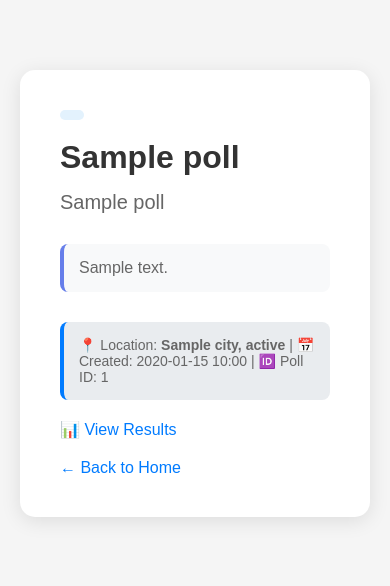
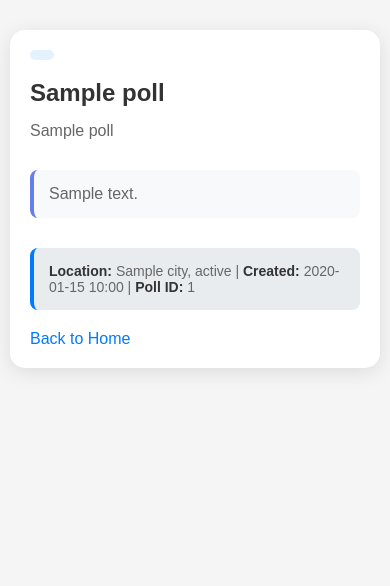
Before and after one commit to jiyang-li1/Micro-polling-capstone-project, a Flask app: template project/templates/poll_v2.html in a window 390 px wide. Shown: the top 586 px of the page. Run offline with Flask 3, Linux system fonts and the light colour scheme; the template is opened without the code that fills it: most values are stand-ins (such as "Sample title", 1, 10 or a date in 2020).

Commit message:
Update poll_v2.html

```diff
--- a/project/templates/poll_v2.html
+++ b/project/templates/poll_v2.html
@@ -63,7 +63,6 @@
             margin-bottom: 30px;
         }
 
-        /* Single Choice & Ranked Choice - Buttons */
         .option-button {
             display: block;
             width: 100%;
@@ -90,7 +89,6 @@
             transform: translateY(0);
         }
 
-        /* Multiple Choice - Checkboxes */
         .checkbox-option {
             display: block;
             padding: 15px;
@@ -120,7 +118,6 @@
             font-weight: bold;
         }
 
-        /* Rating Scale - Stars */
         .rating-container {
             display: flex;
             flex-direction: column;
@@ -139,6 +136,7 @@
             cursor: pointer;
             color: #ddd;
             transition: all 0.2s;
+            user-select: none;
         }
 
         .star:hover,
@@ -156,7 +154,6 @@
             color: #666;
         }
 
-        /* Ranked Choice - Drag and Drop */
         .ranked-options {
             list-style: none;
             padding: 0;
@@ -206,6 +203,7 @@
         .drag-handle {
             color: #999;
             font-size: 24px;
+            user-select: none;
         }
 
         .ranking-instruction {
@@ -217,7 +215,6 @@
             border-radius: 8px;
         }
 
-        /* Submit Button */
         .submit-button {
             width: 100%;
             padding: 18px;
@@ -252,6 +249,10 @@
             border-left: 4px solid #007bff;
         }
 
+        .info strong {
+            color: #333;
+        }
+
         .back-link {
             display: inline-block;
             margin-top: 20px;
@@ -270,16 +271,57 @@
             color: #666;
             font-size: 14px;
         }
+
+        @media (max-width: 768px) {
+            body {
+                padding: 10px;
+            }
+
+            .container {
+                padding: 20px;
+                margin: 20px auto;
+            }
+
+            h2 {
+                font-size: 24px;
+            }
+
+            h4 {
+                font-size: 16px;
+            }
+
+            .option-button {
+                font-size: 16px;
+                padding: 15px;
+            }
+
+            .star {
+                font-size: 36px;
+            }
+
+            .ranked-option {
+                padding: 12px;
+            }
+
+            .rank-number {
+                width: 35px;
+                height: 35px;
+                font-size: 16px;
+            }
+
+            .rank-label {
+                font-size: 16px;
+            }
+        }
     </style>
 </head>
 <body>
     <div class="container">
-        <!-- Poll Type Badge -->
         <span class="poll-type-badge">
-            {% if poll.poll_type == 'single_choice' %}🔘 Single Choice
-            {% elif poll.poll_type == 'multiple_choice' %}☑️ Multiple Choice
-            {% elif poll.poll_type == 'rating_scale' %}⭐ Rating Scale
-            {% elif poll.poll_type == 'ranked_choice' %}🔢 Ranked Choice
+            {% if poll.poll_type == 'single_choice' %}Single Choice
+            {% elif poll.poll_type == 'multiple_choice' %}Multiple Choice
+            {% elif poll.poll_type == 'rating_scale' %}Rating Scale
+            {% elif poll.poll_type == 'ranked_choice' %}Ranked Choice
             {% endif %}
         </span>
 
@@ -294,7 +336,6 @@
 
         <form method="POST" action="{{ url_for('submit_vote', poll_id=poll.id) }}" id="voteForm">
 
-            <!-- Single Choice -->
             {% if poll.poll_type == 'single_choice' %}
                 {% for option in poll.get_options() %}
                 <button type="submit" name="choice" value="{{ loop.index0 }}" class="option-button">
@@ -302,7 +343,6 @@
                 </button>
                 {% endfor %}
 
-            <!-- Multiple Choice -->
             {% elif poll.poll_type == 'multiple_choice' %}
                 <div class="ranking-instruction">
                     Select
@@ -331,12 +371,11 @@
 
                 <button type="submit" class="submit-button" id="submitBtn">Submit Vote</button>
 
-            <!-- Rating Scale -->
             {% elif poll.poll_type == 'rating_scale' %}
                 <div class="rating-container">
                     <div class="rating-stars" id="ratingStars">
                         {% for i in range(poll.rating_min, poll.rating_max + 1) %}
-                        <span class="star" data-rating="{{ i }}" onclick="selectRating({{ i }})">★</span>
+                        <span class="star" data-rating="{{ i }}" onclick="selectRating({{ i }})">&#9733;</span>
                         {% endfor %}
                     </div>
 
@@ -353,7 +392,6 @@
 
                 <button type="submit" class="submit-button" id="submitBtn" disabled>Submit Rating</button>
 
-            <!-- Ranked Choice -->
             {% elif poll.poll_type == 'ranked_choice' %}
                 <div class="ranking-instruction">
                     Drag to rank options by preference (1st choice at top)
@@ -364,7 +402,7 @@
                     <li class="ranked-option" draggable="true" data-index="{{ loop.index0 }}">
                         <span class="rank-number">{{ loop.index }}</span>
                         <span class="rank-label">{{ option }}</span>
-                        <span class="drag-handle">☰</span>
+                        <span class="drag-handle">&#9776;</span>
                     </li>
                     {% endfor %}
                 </ul>
@@ -377,19 +415,16 @@
         </form>
 
         <div class="info">
-            📍 Location: <strong>{{ poll.get_cities()[0].city if poll.get_cities() else 'Multiple' }},
-            {{ poll.get_states()[0] if poll.get_states() else '' }}</strong> |
-            📅 Created: {{ poll.created_at.strftime('%Y-%m-%d %H:%M') }} |
-            🆔 Poll ID: {{ poll.id }}
+            <strong>Location:</strong> {{ poll.get_cities()[0].city if poll.get_cities() else 'Multiple' }},
+            {{ poll.get_states()[0] if poll.get_states() else '' }} |
+            <strong>Created:</strong> {{ poll.created_at.strftime('%Y-%m-%d %H:%M') }} |
+            <strong>Poll ID:</strong> {{ poll.id }}
         </div>
 
-        <a href="{{ url_for('poll_results', poll_id=poll.id) }}" class="back-link">📊 View Results</a>
-        <br>
-        <a href="{{ url_for('index') }}" class="back-link">← Back to Home</a>
+        <a href="{{ url_for('index') }}" class="back-link">Back to Home</a>
     </div>
 
     <script>
-        // Multiple Choice - Count selected
         {% if poll.poll_type == 'multiple_choice' %}
         function updateChoiceCount() {
             const checkboxes = document.querySelectorAll('input[name="choices"]:checked');
@@ -407,11 +442,9 @@
             }
         }
 
-        // Initialize
         updateChoiceCount();
         {% endif %}
 
-        // Rating Scale
         {% if poll.poll_type == 'rating_scale' %}
         let selectedRating = 0;
 
@@ -420,7 +453,6 @@
             document.getElementById('ratingInput').value = rating;
             document.getElementById('submitBtn').disabled = false;
 
-            // Update star display
             const stars = document.querySelectorAll('.star');
             stars.forEach(star => {
                 const starRating = parseInt(star.dataset.rating);
@@ -433,7 +465,6 @@
         }
         {% endif %}
 
-        // Ranked Choice - Drag and Drop
         {% if poll.poll_type == 'ranked_choice' %}
         const rankedList = document.getElementById('rankedList');
         let draggedElement = null;
@@ -478,17 +509,13 @@
             const ranking = [];
 
             items.forEach((item, index) => {
-                // Update rank number display
                 item.querySelector('.rank-number').textContent = index + 1;
-
-                // Store original index
                 ranking.push(parseInt(item.dataset.index));
             });
 
             document.getElementById('rankingInput').value = JSON.stringify(ranking);
         }
 
-        // Initialize ranking
         updateRanking();
         {% endif %}
     </script>
```
